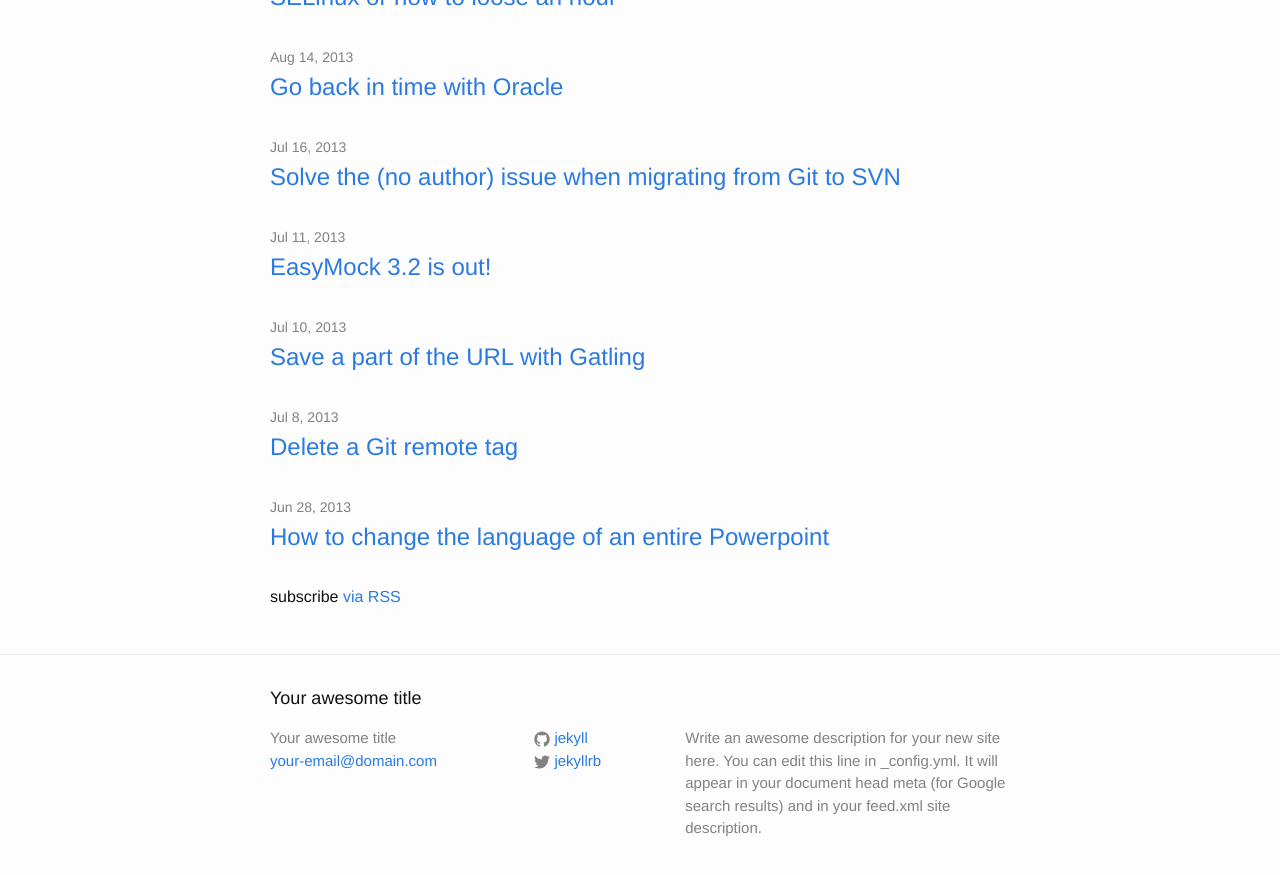
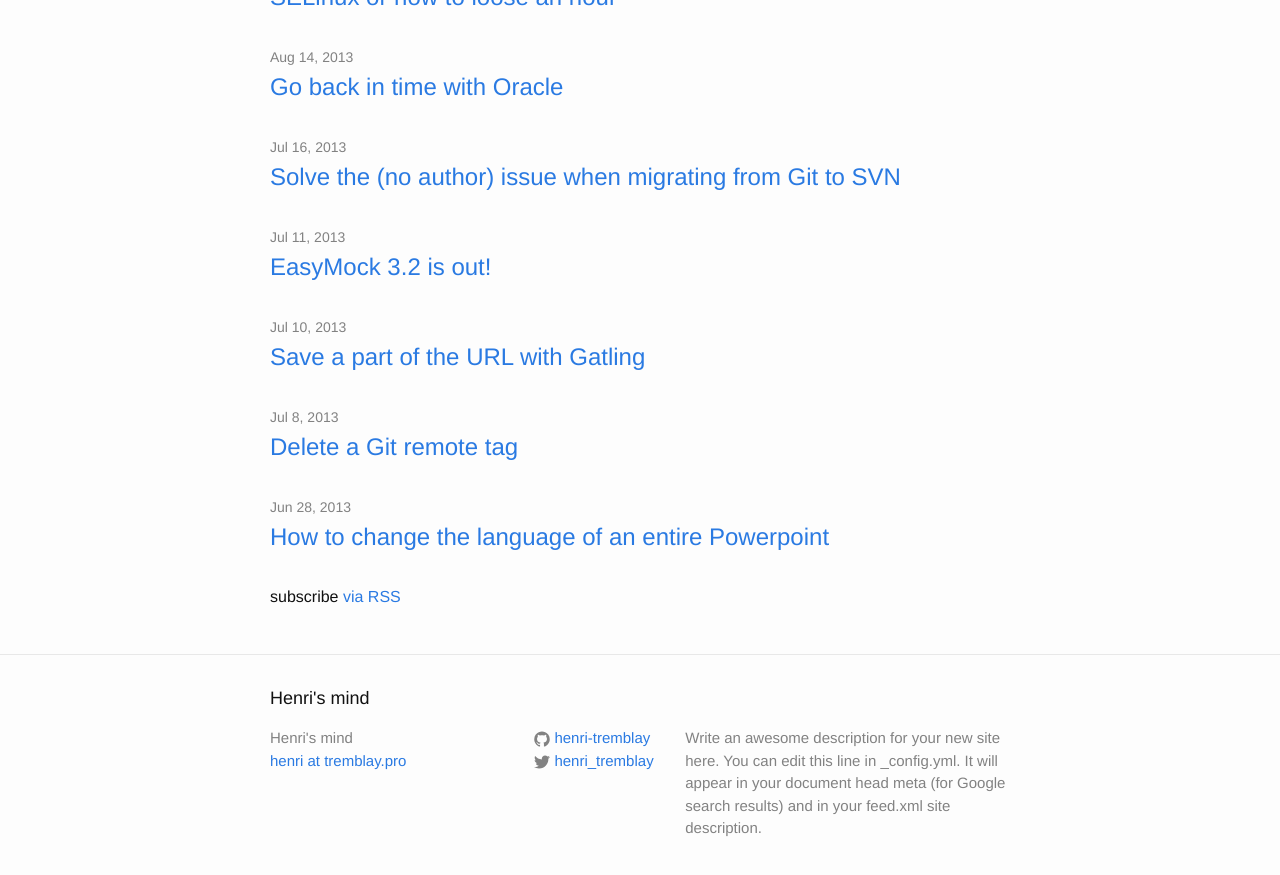
Before and after one commit to henri-tremblay/henri.github.io, a Jekyll site: the page built from index.html, in a window 1280 px wide and 900 px high, scrolled down 3332 px. Shown: the top 875 px of the window. Built offline with Jekyll 4.4.1, drawn with Linux system fonts in a browser that asks for light colours; some of the changed text lies outside the part shown.

Commit message:
Information about me

```diff
--- a/_config.yml
+++ b/_config.yml
@@ -6,16 +6,16 @@
 # 'jekyll serve'. If you change this file, please restart the server process.
 
 # Site settings
-title: Your awesome title
-email: your-email@domain.com
+title: Henri's mind
+email: henri at tremblay.pro
 description: > # this means to ignore newlines until "baseurl:"
   Write an awesome description for your new site here. You can edit this
   line in _config.yml. It will appear in your document head meta (for
   Google search results) and in your feed.xml site description.
 baseurl: "" # the subpath of your site, e.g. /blog
 url: "http://yourdomain.com" # the base hostname & protocol for your site
-twitter_username: jekyllrb
-github_username:  jekyll
+twitter_username: henri_tremblay
+github_username:  henri-tremblay
 
 # Build settings
 markdown: kramdown
```
